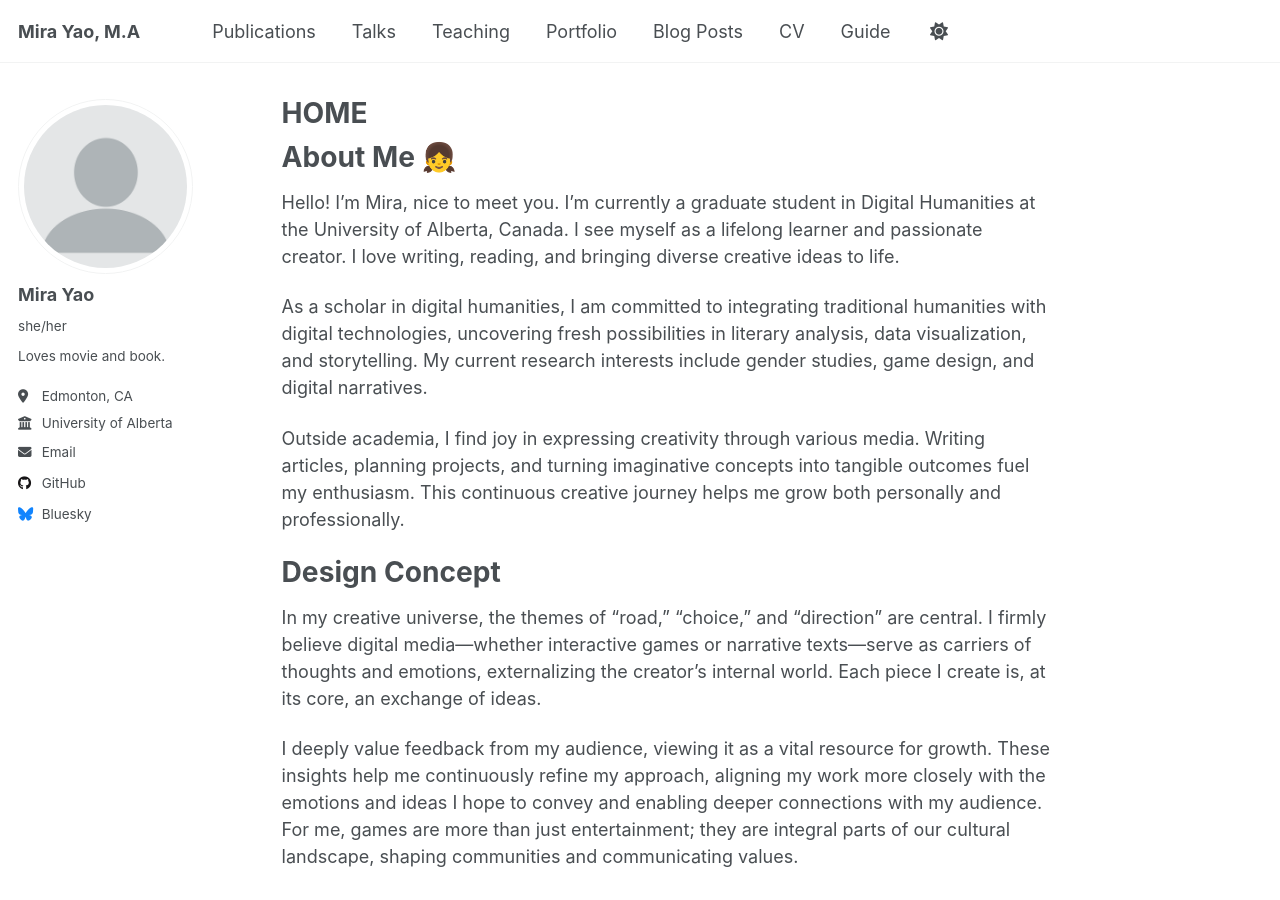
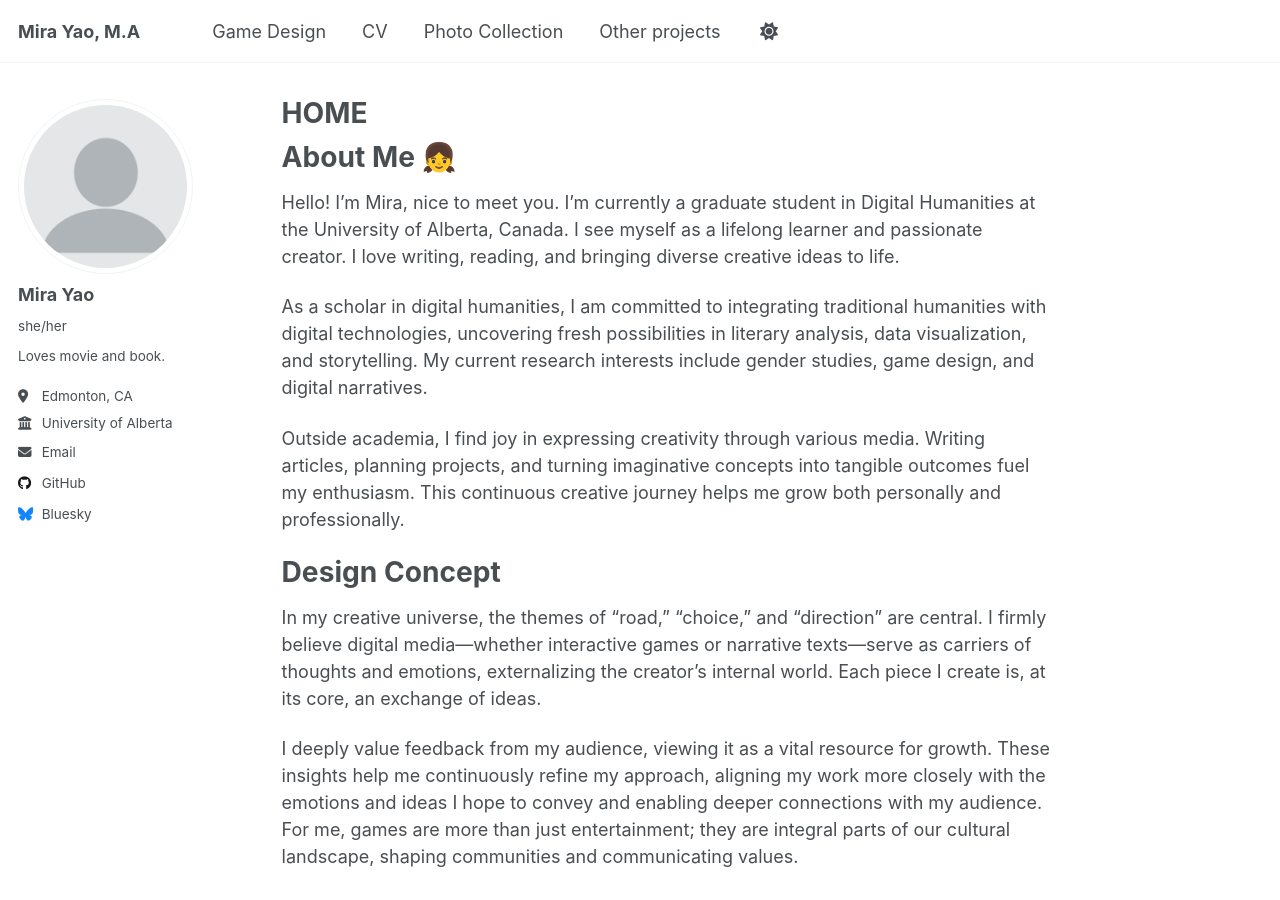
Before and after one commit to mirablues/about, a Jekyll site: the page built from _pages/about.md, in a window 1280 px wide and 900 px high. Built offline with Jekyll 4.4.1, drawn with Linux system fonts in a browser that asks for light colours.

Commit message:
Update navigation.yml

```diff
--- a/_data/navigation.yml
+++ b/_data/navigation.yml
@@ -8,26 +8,24 @@
 #      Markdown formatted page while the second is generated using JSON.
 
 main:
-  - title: "Publications"
-    url: /publications/
+ # - title: "Publications"
+  #  url: /publications/
 
-  - title: "Talks"
-    url: /talks/
 
-  - title: "Teaching"
-    url: /teaching/
-
-  - title: "Portfolio"
+  - title: "Game Design"
     url: /portfolio/
-
-  - title: "Blog Posts"
-    url: /year-archive/
 
   - title: "CV"
     url: /cv/
 
+  - title: "Photo Collection"
+    url: /talks/
+
+  - title: "Other projects"
+    url: /teaching/
+
   # - title: "CV"
   #   url: /cv-json/
 
-  - title: "Guide"
-    url: /markdown/
+ # - title: "Guide"
+   # url: /markdown/
```
